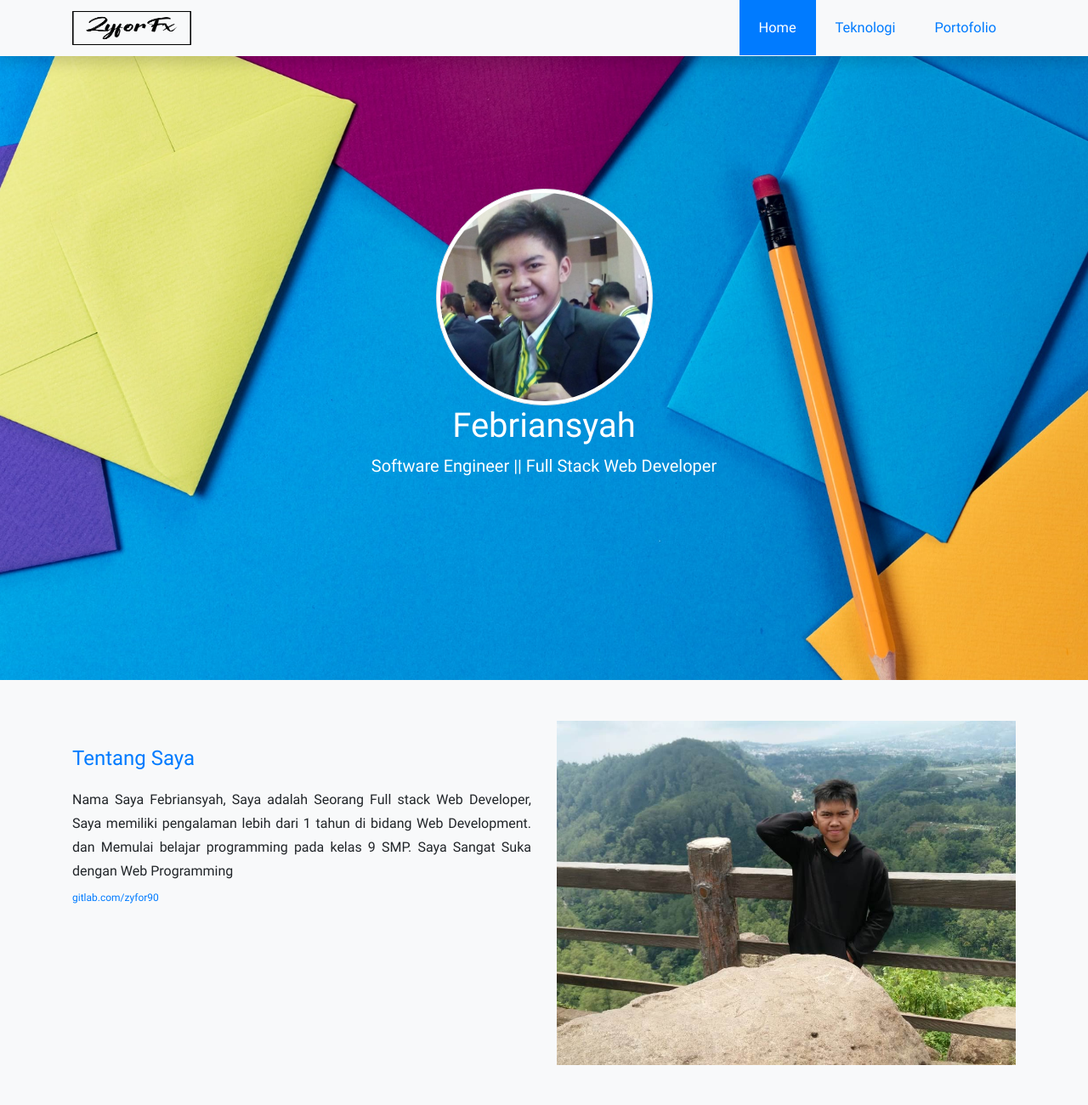
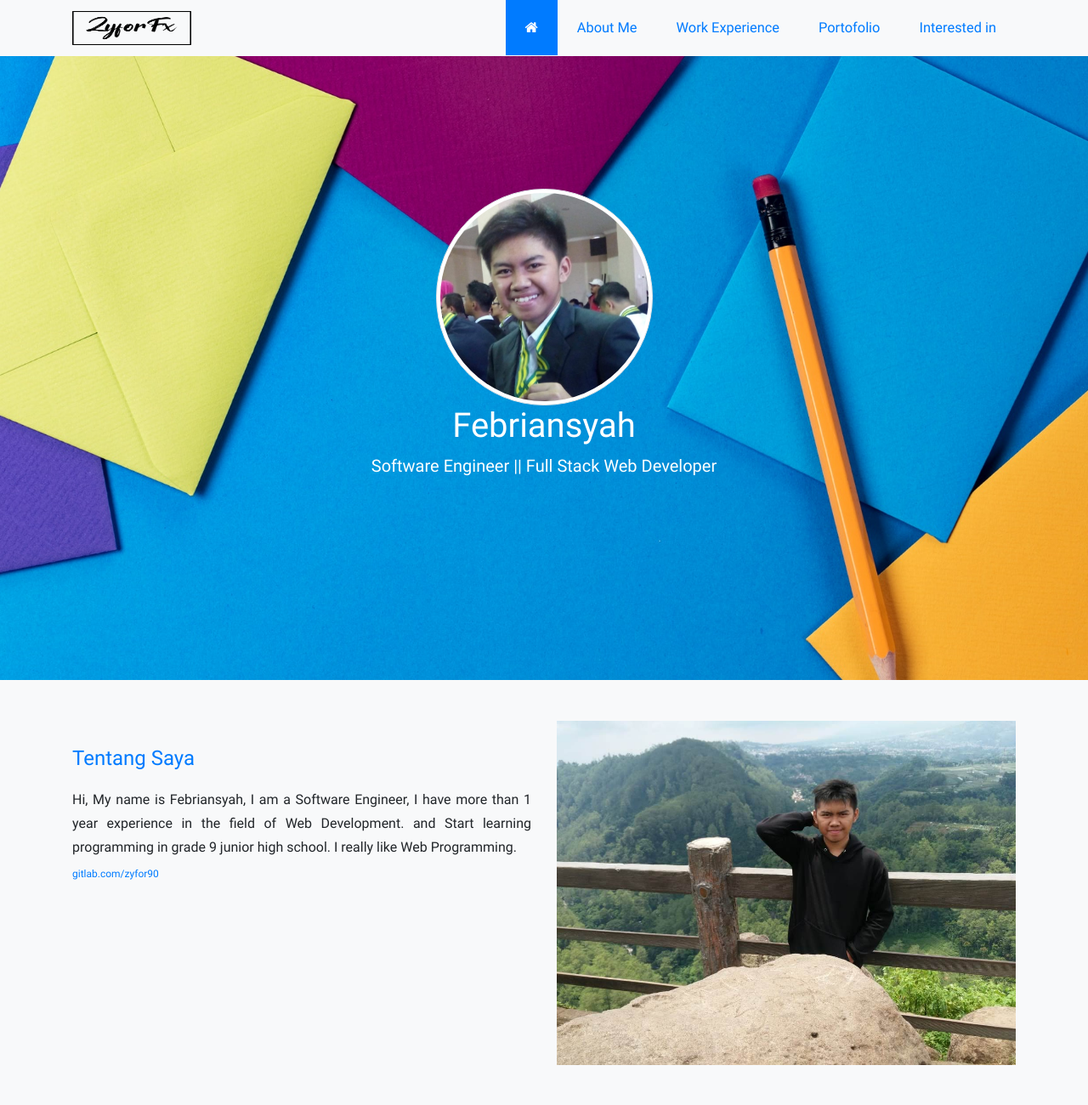
Before and after one commit to zyfor90/zyfor90.github.io, a plain HTML site: page index.html in a window 1280 px wide. Shown: the top 1300 px of the page at 85% size. Drawn offline with Linux system fonts and the light colour scheme.

Commit message:
Website Adjustment

```diff
--- a/assets/css/style.css
+++ b/assets/css/style.css
@@ -134,7 +134,7 @@ body{
             .list-inline{padding-left:0;margin-left:-5px;list-style:none}.list-inline>li{display:inline-block;padding-right:5px;padding-left:5px}dl{margin-top:0;margin-bottom:20px}dd,dt{line-height:1.42857143}dt{font-weight:700}dd{margin-left:0}@media (min-width:768px){.dl-horizontal dt{float:left;width:160px;overflow:hidden;clear:left;text-align:right;text-overflow:ellipsis;white-space:nowrap}.dl-horizontal dd{margin-left:180px}}abbr[data-original-title],abbr[title]{cursor:help;border-bottom:1px dotted #777
 }
 .zyfor-height{
-  min-height: 800px;
+  min-height: 500px;
 }
 .padding{
   color: #007bff;
@@ -221,7 +221,8 @@ body{
   transition: 0.8s;
 }
 .kolom:hover{
-  /* margin-top: 20px; */
+  /* margin-top: 20px;
+   */
   box-shadow: 0px 2px 10px black;
 }
 .pagination-karya{
--- a/index.html
+++ b/index.html
@@ -17,7 +17,7 @@
 	<body>
 
 			<!-- Navigation -->
-			<nav class="navbar navbar-expand-lg navbar-light bg-light shadow fixed-top">
+			<nav class="navbar navbar-expand-lg navbar-light bg-light fixed-top">
 			  <div class="container">
 					<a class="" href="index.html"><img src="assets/website_logo/zyfor-dark.png" width="140px" height="40px" alt=""></a>
 			    <button class="navbar-toggler" type="button" data-toggle="collapse" data-target="#navbarResponsive" aria-controls="navbarResponsive" aria-expanded="false" aria-label="Toggle navigation">
@@ -25,18 +25,21 @@
 			        </button>
 			    <div class="collapse navbar-collapse" id="navbarResponsive">
 			      <ul class="navbar-nav ml-auto ">
-			        <li class="nav-item">
-			          <a class="menu-active zyfor-menu page-scroll" href="#home">Home</a>
-			        </li>
-			        <!-- <li class="nav-item">
-			          <a class=" zyfor-menu page-scroll"  href="#aboutme">About Me</a>
-			        </li> -->
-			        <li class="nav-item">
-								<a class=" zyfor-menu page-scroll" href="#skill">Teknologi</a>
+					<li class="nav-item">
+						<a class="menu-active zyfor-menu page-scroll" href="#home"><i class="fa fa-home"></i></a>
+					</li>
+					<li class="nav-item">
+			          <a class="zyfor-menu page-scroll" href="#about">About Me</a>
 			        </li>
 			        <li class="nav-item">
-								<a class=" zyfor-menu page-scroll"  href="#karya">Portofolio</a>
+			          <a class=" zyfor-menu page-scroll"  href="#work">Work Experience</a>
 			        </li>
+			        <li class="nav-item">
+						<a class=" zyfor-menu page-scroll"  href="#karya">Portofolio</a>
+			        </li>
+					<li class="nav-item">
+						<a class=" zyfor-menu page-scroll" href="#skill">Interested in</a>
+					</li>
 							<!-- <li class="nav-item">
 			          <a class=" zyfor-menu page-scroll" href="#contact">Contact</a>
 			        </li> -->
@@ -143,7 +146,7 @@
 								</h4>
 								<div class="row">
 									<div class="col-lg-12">
-										<h6 class="text-justify ls-1">Nama Saya Febriansyah, Saya adalah Seorang Full stack Web Developer, Saya memiliki pengalaman lebih dari 1 tahun di bidang Web Development. dan Memulai belajar programming pada kelas 9 SMP. Saya Sangat Suka dengan Web Programming </h6>
+										<h6 class="text-justify ls-1">Hi, My name is Febriansyah, I am a Software Engineer, I have more than 1 year experience in the field of Web Development. and Start learning programming in grade 9 junior high school. I really like Web Programming.</h6>
 									</div>
 								</div>
 								<div class="row">
@@ -201,7 +204,7 @@
 		</section>
 	</div>
 	<div id="karya" style="background: #f8f9fa;">
-		<section class="py-5 zyfor-height" style="margin-top:-255px">
+		<section class="py-5 zyfor-height">
 			<div class="col-lg-10 offset-lg-1">
 				<div class="row">
 					<!-- POSTINGAN -->
```
